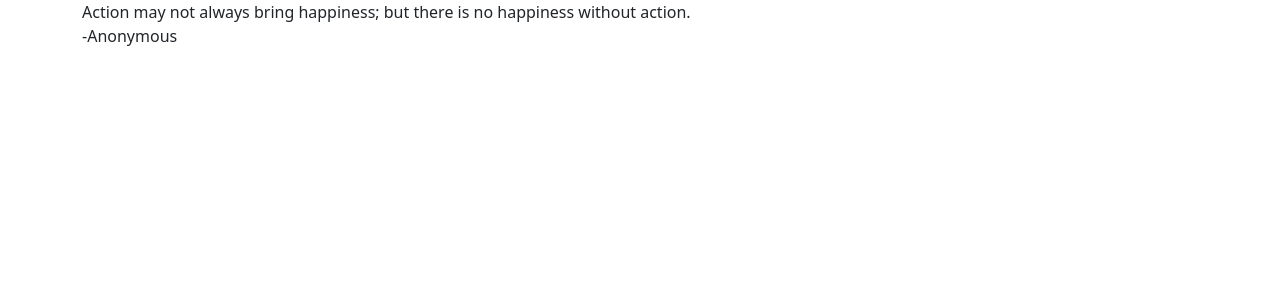
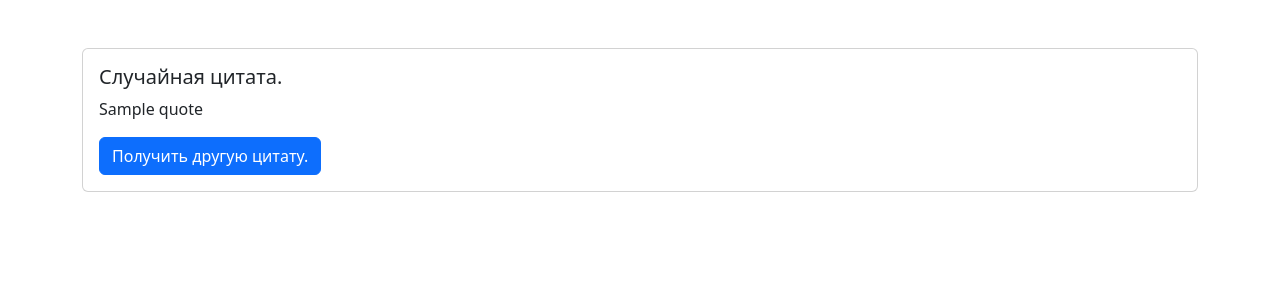
Before and after one commit to obogrelova/webPy_9_9, a Python web app: template templates/index.html in a window 1280 px wide. Shown: the top 300 px of the page. Run offline with Jinja, Linux system fonts and the light colour scheme; the template is opened without the code that fills it: most values are stand-ins (such as "Sample title", 1, 10 or a date in 2020).

Commit message:
Update files

```diff
--- a/templates/index.html
+++ b/templates/index.html
@@ -2,19 +2,19 @@
 <html lang="en">
 <head>
     <meta charset="UTF-8">
-        <title>App_quote</title>
+    <title>Случайная цитата.</title>
     <link href="https://cdn.jsdelivr.net/npm/bootstrap@5.3.3/dist/css/bootstrap.min.css" rel="stylesheet" integrity="sha384-QWTKZyjpPEjISv5WaRU9OFeRpok6YctnYmDr5pNlyT2bRjXh0JMhjY6hW+ALEwIH" crossorigin="anonymous">
 </head>
 <body>
-        <div class="container">
-            <div id="quote">
-                Action may not always bring happiness; but there is no happiness without action.
-            </div>
-            <div id="author">
-                -Anonymous
+    <div class="container mt-5">
+        <div class="card">
+            <div class="card-body">
+                <h5 class="card-title">Случайная цитата.</h5>
+                <p class="card-text">{{ quote }}</p>
+                <a href="/" class="btn btn-primary">Получить другую цитату.</a>
             </div>
         </div>
-
+    </div>
 
 </body>
 
```
Also changed, not shown: main.py (+31 -0 lines), static/css/style.css (+0 -8 lines). Lines whose indentation alone changed are shown as unchanged.
